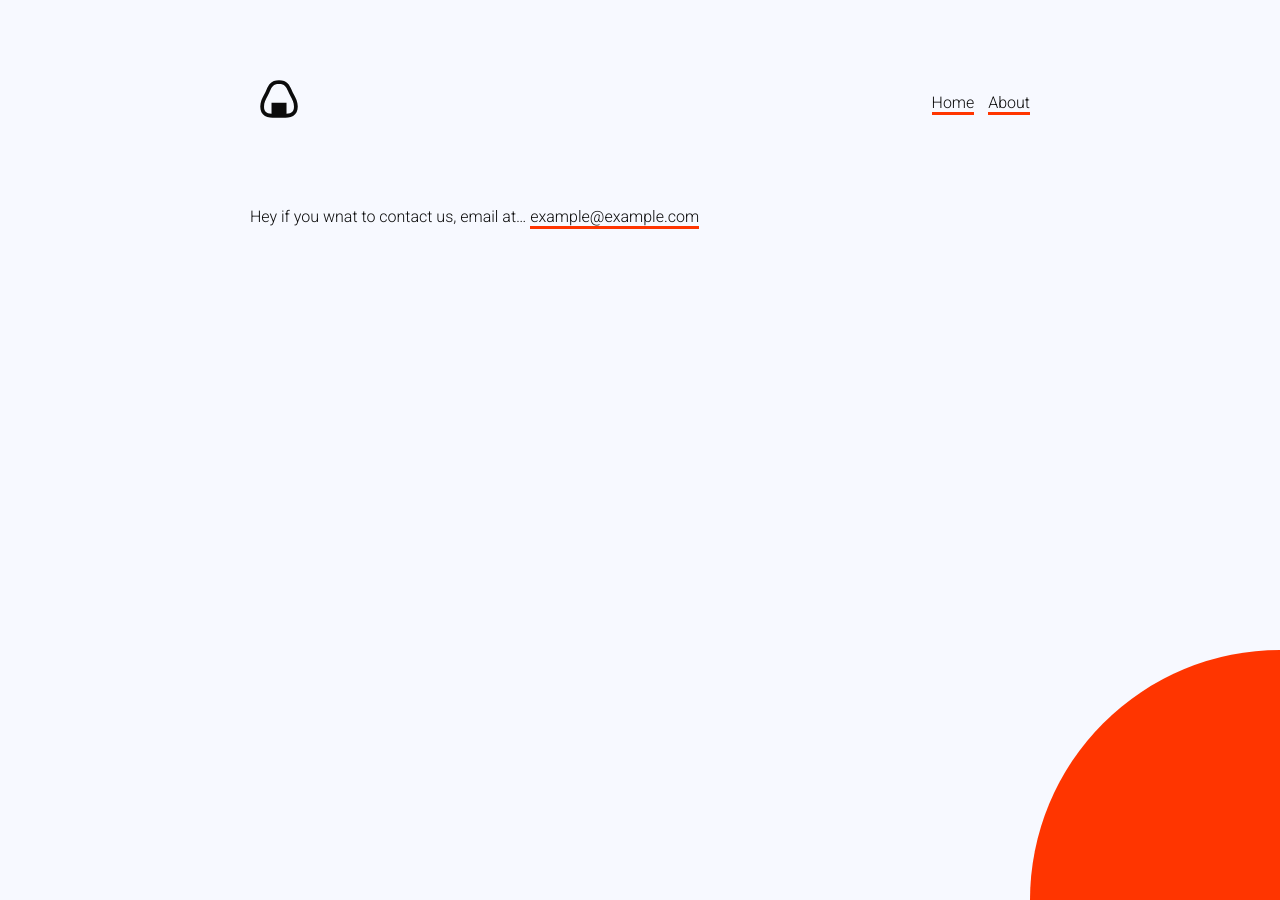
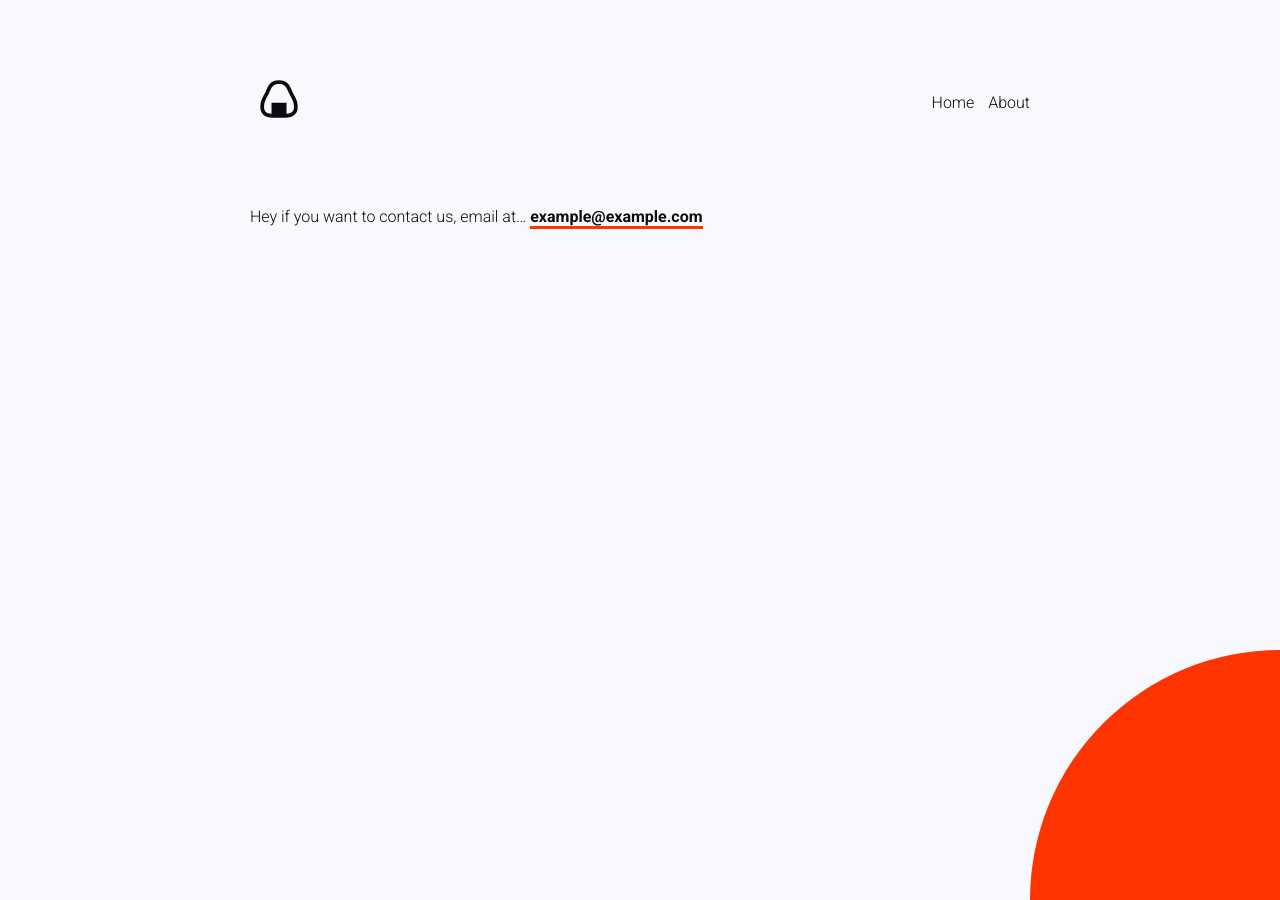
Before and after one commit to jonohewitt/anightinjapan, a Jekyll site: the page built from contact.markdown, in a window 1280 px wide. Built offline with Jekyll 4.4.1, drawn with Linux system fonts in a browser that asks for light colours.

Commit message:
fix nav & image sizing

```diff
--- a/_includes/header.html
+++ b/_includes/header.html
@@ -3,7 +3,14 @@
     <img src="/assets/images/logo.svg" alt="A Night In Japan">
   </a>
   <nav>
-    <a href="/">Home</a>
-    <a href="/about">About</a>
+    <a href="/"
+    {% if page.url == "/" %}
+      class = "selected"
+    {% endif %}
+      >Home</a>
+    <a href="/about/"
+    {% if page.url == "/about/" %}
+      class = "selected"
+    {% endif %}>About</a>
   </nav>
 </header>
--- a/about.markdown
+++ b/about.markdown
@@ -6,7 +6,7 @@
 
 ![about.jpg](/uploads/about.jpg)
 
-About Tiffy
+### About Tiffy
 
 Tiffy is a travel planning freak, formerly an Asia Pacific finance manager and currently a digital marketing ninja. Despite being a nervous flyer with plane jolts sending chills down her spine, Tiffy’s wanderlust has led her to visit Japan for 6 times (and counting). Her favorite cities are Kyoto and Tokyo and would choose to visit Japan over Paris in a heartbeat!
 
--- a/assets/css/app.scss
+++ b/assets/css/app.scss
@@ -49,10 +49,27 @@
   margin: 80px 0 0 0;
 }
 
-nav a, p a {
+nav a {
+  color: $black;
+  text-decoration: none;
+}
+
+img {
+  max-width: 780px;
+}
+
+nav a.selected, p a {
+  font-weight: 700;
   color: $black;
   text-decoration: none;
   border-bottom: 3px solid $red;
+
+
+}
+
+nav a:hover{
+  font-size: 17px;
+  transition:  font-size 0.2s;
 }
 
 p.readmore {
--- a/contact.markdown
+++ b/contact.markdown
@@ -4,4 +4,4 @@
 potato: test test test
 ---
 
-Hey if you wnat to contact us, email at... [example@example.com](mailto:example@example.com)
+Hey if you want to contact us, email at... [example@example.com](mailto:example@example.com)
```
